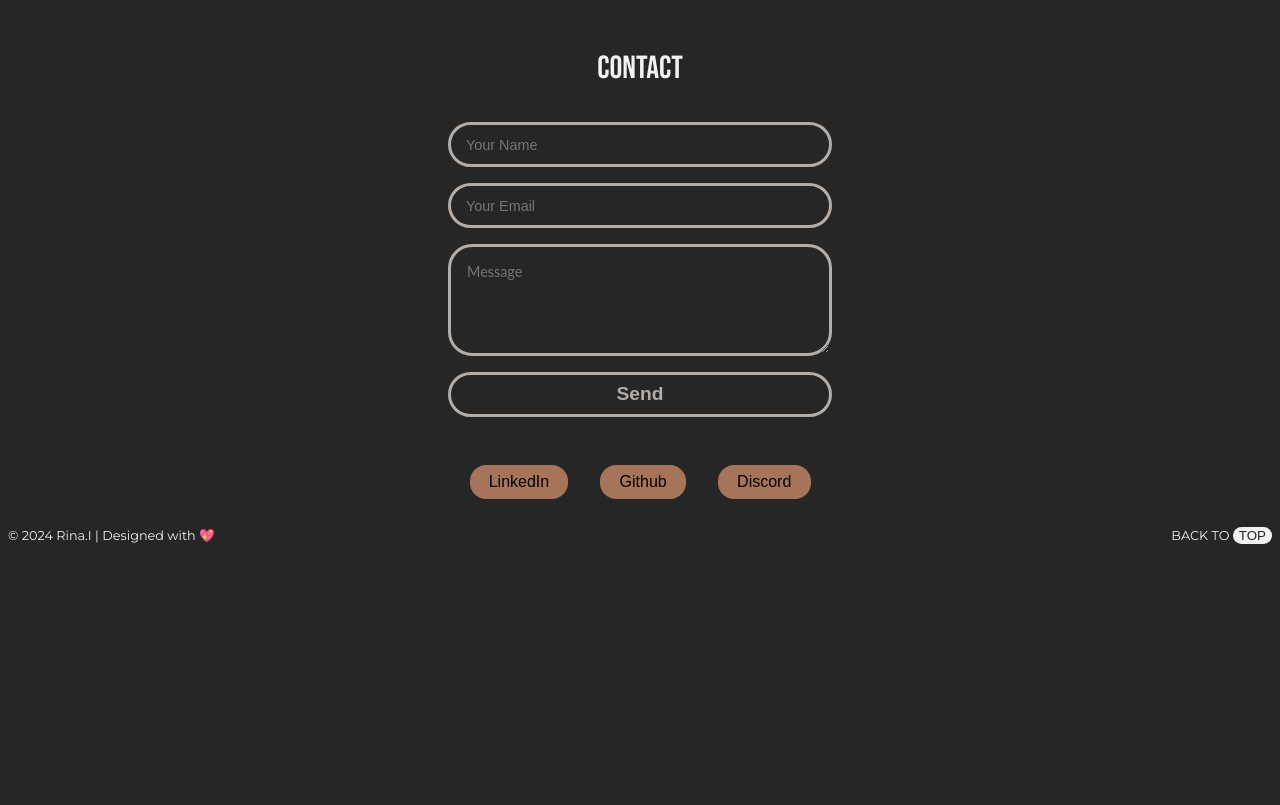
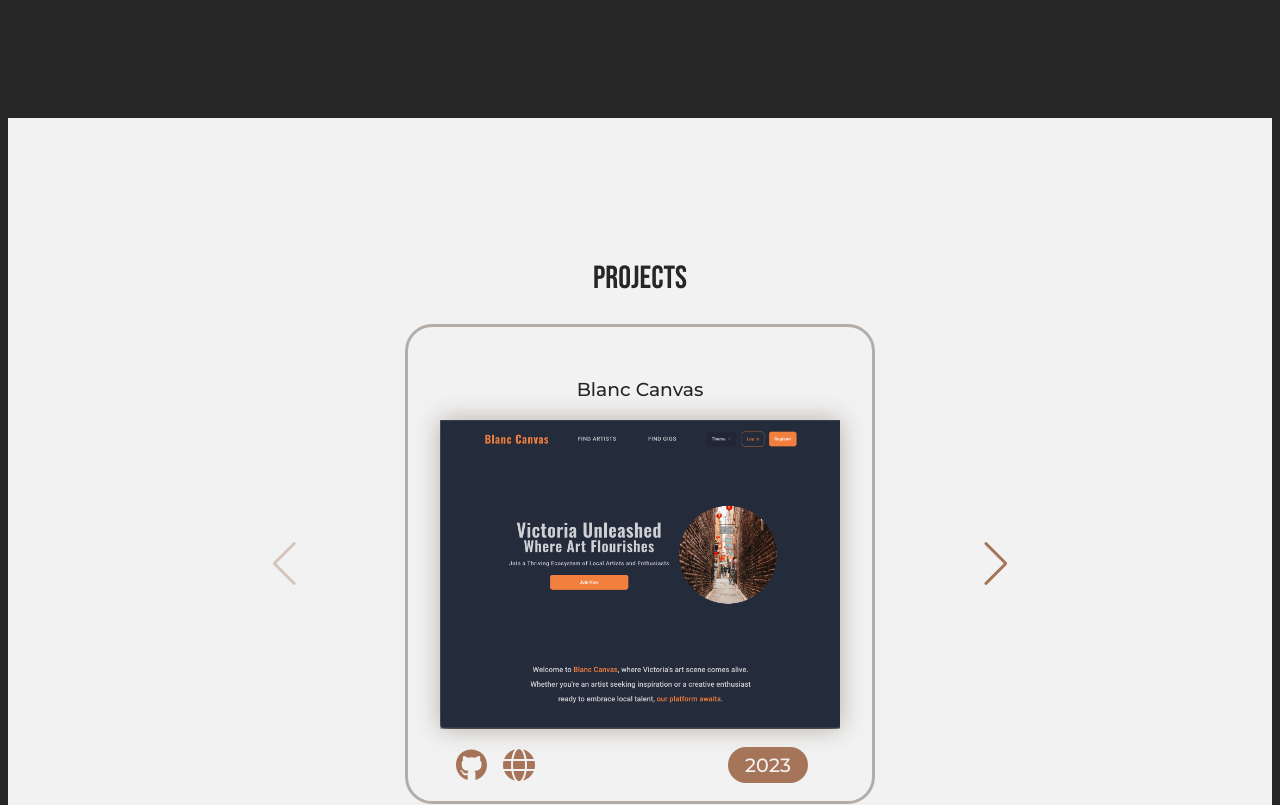
Before and after one commit to dodrin/portfolio, a React (Vite) app: page / in a window 1280 px wide. Shown: the part 1822-2627 px from the top of the page. Before the commit the page ends 2377 px from the top, so only its background shows below. Built offline with nearby package versions, Linux system fonts and the light colour scheme.

Commit message:
Edit project list WIP

```diff
--- a/src/components/homepage/ProjectsList.jsx
+++ b/src/components/homepage/ProjectsList.jsx
@@ -2,7 +2,7 @@ import ProjectsListItem from "../ui/ProjectListItem";
 import projectList from "../../constants/projectData";
 // Import Swiper React components
 import { Swiper, SwiperSlide } from "swiper/react";
-import { Navigation } from "swiper/modules";
+import { Navigation, Keyboard } from "swiper/modules";
 
 // Import Swiper styles
 import "swiper/css";
@@ -18,12 +18,12 @@ export default function ProjectsList() {
       </header>
       <Swiper
         slidesPerView={'auto'}
-        autoplay={{
-          delay: 2500,
-          disableOnInteraction: false,
+        navigation
+        modules={[Navigation, Keyboard]}
+        keyboard={{
+          enabled: true,
         }}
-        navigation
-        modules={[Navigation]}
+
       >
         {projectList.map((project) => (
           <SwiperSlide key={project.id}>
--- a/src/components/ui/ProjectListItem.jsx
+++ b/src/components/ui/ProjectListItem.jsx
@@ -9,20 +9,21 @@ export default function ProjectsListItem(props) {
   return (
     <article>
       <h3>{projectItem.title}</h3>
-      <div>
+      <div className="project__container">
         <img
           src={projectItem.img}
           alt={projectItem.title}
           className="screenshot"
         />
 
-        <div className="icon-container">
+        <div className="project__links">
+          <div className="icons">
             <a
               href={projectItem.github}
               target="_blank"
               rel="noopener noreferrer"
             >
-            <FontAwesomeIcon icon={faGithub} size="xl" className="icon" />
+              <FontAwesomeIcon icon={faGithub} size="2xl" className="icon" />
             </a>
 
             {projectItem.preview ? (
@@ -31,12 +32,14 @@ export default function ProjectsListItem(props) {
                 target="_blank"
                 rel="noopener noreferrer"
               >
-              <FontAwesomeIcon icon={faGlobe} size="xl" className="icon" />
+                <FontAwesomeIcon icon={faGlobe} size="2xl" className="icon" />
               </a>
             ) : (
               <div></div>
             )}
           </div>
+          <div className="project__year">{projectItem.year}</div>
+        </div>
       </div>
     </article>
   );
--- a/src/constants/projectData.js
+++ b/src/constants/projectData.js
@@ -6,31 +6,23 @@ const projectList = [
     stack: ["React", "Express", "TailwindCSS", "Supabase"],
     img: "/assets/BlancCanvas.png",
     github: "https://github.com/dodrin/BlancCanvas",
-    preview: "https://blanc-canvas.vercel.app/"
+    preview: "https://blanc-canvas.vercel.app/",
   },
   {
     id: 2,
     title: "PhotoLabs",
     year: 2023,
-    stack: [
-      "React",
-      "Axios",
-      "Webpack",
-      "Express",
-      "Node",
-      "Postgress",
-      "Socket.io",
-    ],
+    stack: ["React", "Webpack", "Express", "Node", "Postgress", "Socket.io"],
     img: "/assets/photolabs.png",
     github: "https://github.com/dodrin/photolabs",
   },
   {
-    id:3,
+    id: 3,
     title: "Tweeter",
     year: 2023,
-    stack: ["HTML", "CSS", "jQuery", "Ajax", "Node", "Express"],
+    stack: ["HTML", "CSS", "jQuery", "Node", "Express"],
     img: "/assets/tweeter.png",
-    github: "https://github.com/dodrin/tweeter"
+    github: "https://github.com/dodrin/tweeter",
   },
 ];
 
--- a/src/styles/Hero.css
+++ b/src/styles/Hero.css
@@ -1,4 +1,5 @@
 .home__hero {
+  height: 100vh;
   display: flex;
   flex-direction: column;
   justify-content: center;
@@ -12,7 +13,6 @@
     line-height: 1.2;
   }
 
-
   span:hover {
     color: #726659;
     transition: all 0.1s ease-in-out;
--- a/src/styles/Home.css
+++ b/src/styles/Home.css
@@ -21,6 +21,8 @@ h2 {
 }
 
 .home__about {
+  background-color: var(--main-font);
+  color: var(--bg-color);
   padding: 2rem;
   font-size: 1.4rem;
   line-height: 1.4;
--- a/src/styles/Nav.css
+++ b/src/styles/Nav.css
@@ -7,6 +7,7 @@
   top: 0;
   left: 0;
   background-color: var(--bg-color);
+  z-index: 99;
 
   button {
     background: none;
--- a/src/styles/Skills.css
+++ b/src/styles/Skills.css
@@ -1,4 +1,5 @@
 .home__skills {
+  height: 100vh;
   display: flex;
   flex-direction: column;
   justify-content: center;
--- a/src/styles/projects.css
+++ b/src/styles/projects.css
@@ -1,5 +1,9 @@
+/* Project list component styling */
 .home__projects {
   width: 100%;
+  height: 100vh;
+  color: var(--bg-color);
+  background-color: var(--main-font);
 
   .swiper {
     width: 90%;
@@ -15,7 +19,10 @@
       color: var(--btn-primary);
     }
   }
+}
 
+/* Project list item: child of project list */
+.home__projects {
   article {
     display: flex;
     flex-direction: column;
@@ -26,26 +33,63 @@
 
     .screenshot {
       width: 13rem;
+      filter: drop-shadow(0 0 0.75rem var(--contact-form));
     }
+    .project__links {
+      display: flex;
+      justify-content: space-between;
+      align-items: center;
 
-    .icon-container {
-      .icon {
-        color: var(--btn-primary);
+      .icons {
         margin: 0.5rem;
+        .icon {
+          color: var(--btn-primary);
+          margin: 0.5rem;
+        }
+
+        .icon:hover {
+          color: var(--contact-form);
+
+        }
+      }
+
+      .project__year {
+        color: var(--main-font);
+        background-color: var(--btn-primary);
+        font-size: 1.2rem;
+        font-weight: 600;
+        border-radius: 1.2rem;
+        padding: 0.4rem;
+        margin-right: 2rem;
+        width: 5rem;
+        text-align: center;
       }
     }
   }
 }
 
-@media only screen and (min-width: 430px) {
+@media only screen and (min-width: 769px) {
   .home__projects {
     .swiper {
-      width: 80%;
+      width: 60%;
+      height: 30rem;
     }
+
+    /* article {
+      .project__container {
+        display: grid;
+        grid-template-columns: 1fr 1fr;
+
+        .project__left,
+        .project__right {
+          width: 50%;
+        }
+      }
+    } */
     article {
+      /* width: 80%; */
       .screenshot {
-        width: 50%;
-        max-width: 500px;
+        width: 25rem;
       }
     }
   }
```
Lines whose indentation alone changed are shown as unchanged.
